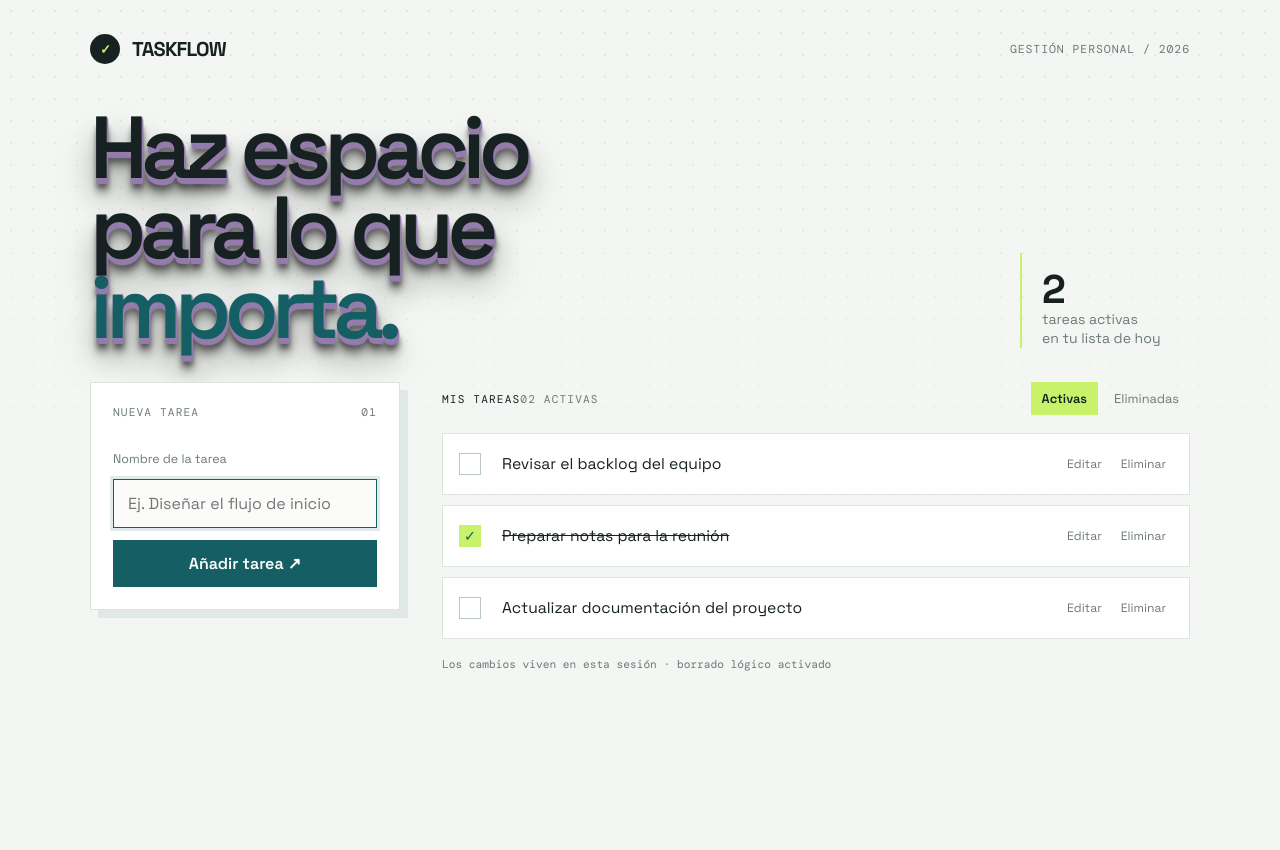
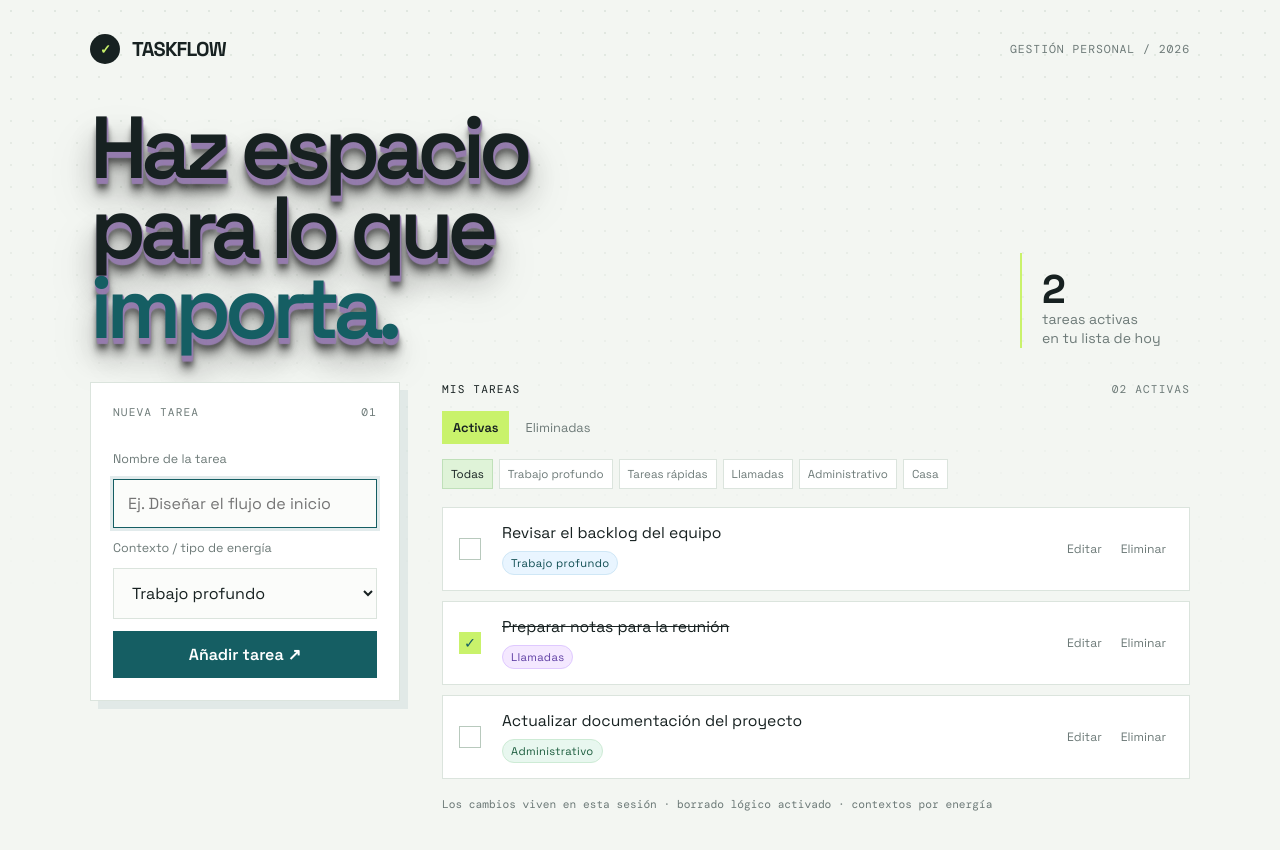
Before and after one commit to CVUCB/ProjectoDePrueba, a React (Vite) app: page / in a window 1280 px wide. Shown: the top 850 px of the page. Before the commit the page ends 800 px from the top, so only its background shows below. Built offline with nearby package versions, Linux system fonts and the light colour scheme.

Commit message:
feat: tareas por contexto

```diff
--- a/src/App.jsx
+++ b/src/App.jsx
@@ -4,22 +4,39 @@ import TaskList from './components/TaskList';
 import TaskToolbar from './components/TaskToolbar';
 
 const starterTasks = [
-  { id: 1, name: 'Revisar el backlog del equipo', active: true, deleted: false },
-  { id: 2, name: 'Preparar notas para la reunión', active: false, deleted: false },
-  { id: 3, name: 'Actualizar documentación del proyecto', active: true, deleted: false },
+  { id: 1, name: 'Revisar el backlog del equipo', active: true, deleted: false, context: 'Trabajo profundo' },
+  { id: 2, name: 'Preparar notas para la reunión', active: false, deleted: false, context: 'Llamadas' },
+  { id: 3, name: 'Actualizar documentación del proyecto', active: true, deleted: false, context: 'Administrativo' },
 ];
+
+const CONTEXT_OPTIONS = ['Trabajo profundo', 'Tareas rápidas', 'Llamadas', 'Administrativo', 'Casa'];
 
 function App() {
   const [tasks, setTasks] = useState(starterTasks);
   const [filter, setFilter] = useState('active');
+  const [contextFilter, setContextFilter] = useState('all');
   const [editingTask, setEditingTask] = useState(null);
   const activeCount = tasks.filter((task) => !task.deleted && task.active).length;
   const deletedCount = tasks.filter((task) => task.deleted).length;
 
-  function addOrUpdate(name) {
-    setTasks((current) => editingTask
-      ? current.map((task) => task.id === editingTask.id ? { ...task, name } : task)
-      : [...current, { id: Date.now(), name, active: true, deleted: false }]);
+  function addOrUpdate(name, rawContext) {
+    const context = CONTEXT_OPTIONS.includes(rawContext) ? rawContext : CONTEXT_OPTIONS[0];
+
+    setTasks((current) => {
+      if (editingTask) {
+        current.forEach((task) => {
+          if (task.id === editingTask.id) {
+            task.name = name;
+            task.context = context;
+          }
+        });
+        return current;
+      }
+
+      current.push({ id: Date.now() + Math.random(), name: name, active: true, deleted: false, context: context });
+      return current;
+    });
+
     setEditingTask(null);
   }
 
@@ -41,11 +58,19 @@ function App() {
         <div className="summary"><strong>{activeCount}</strong> tareas activas<br />en tu lista de hoy</div>
       </section>
       <section className="workspace">
-        <TaskForm editingTask={editingTask} onSave={addOrUpdate} onCancel={() => setEditingTask(null)} />
+        <TaskForm editingTask={editingTask} onSave={addOrUpdate} onCancel={() => setEditingTask(null)} contextOptions={CONTEXT_OPTIONS} />
         <div>
-          <TaskToolbar filter={filter} setFilter={setFilter} activeCount={activeCount} deletedCount={deletedCount} />
-          <TaskList tasks={tasks} filter={filter} handlers={handlers} />
-          <div className="meta">Los cambios viven en esta sesión · borrado lógico activado</div>
+          <TaskToolbar
+            filter={filter}
+            setFilter={setFilter}
+            contextFilter={contextFilter}
+            setContextFilter={setContextFilter}
+            activeCount={activeCount}
+            deletedCount={deletedCount}
+            contextOptions={CONTEXT_OPTIONS}
+          />
+          <TaskList tasks={tasks} filter={filter} contextFilter={contextFilter} handlers={handlers} />
+          <div className="meta">Los cambios viven en esta sesión · borrado lógico activado · contextos por energía</div>
         </div>
       </section>
     </main>
--- a/src/components/TaskForm.jsx
+++ b/src/components/TaskForm.jsx
@@ -1,16 +1,18 @@
 import { useEffect, useState } from 'react';
 
-function TaskForm({ editingTask, onSave, onCancel }) {
+function TaskForm({ editingTask, onSave, onCancel, contextOptions }) {
   const [name, setName] = useState(editingTask?.name ?? '');
+  const [context, setContext] = useState(editingTask?.context ?? contextOptions[0]);
 
   useEffect(() => {
     setName(editingTask?.name ?? '');
-  }, [editingTask]);
+    setContext(editingTask?.context ?? contextOptions[0]);
+  }, [editingTask, contextOptions]);
 
   function submit(event) {
     event.preventDefault();
     const cleanName = name.trim();
-    if (cleanName) onSave(cleanName);
+    if (cleanName) onSave(cleanName, context);
   }
 
   return (
@@ -27,6 +29,14 @@ function TaskForm({ editingTask, onSave, onCancel }) {
         placeholder="Ej. Diseñar el flujo de inicio"
         autoFocus
       />
+
+      <label htmlFor="task-context">Contexto / tipo de energía</label>
+      <select id="task-context" value={context} onChange={(event) => setContext(event.target.value)}>
+        {contextOptions.map((option) => (
+          <option key={option} value={option}>{option}</option>
+        ))}
+      </select>
+
       <button className="primary" type="submit">
         {editingTask ? 'Guardar cambios' : 'Añadir tarea'} <span aria-hidden="true">↗</span>
       </button>
--- a/src/components/TaskItem.jsx
+++ b/src/components/TaskItem.jsx
@@ -1,12 +1,17 @@
 function TaskItem({ task, onToggle, onEdit, onDelete, onRestore }) {
+  const contextClass = String(task.context || 'sin-contexto').toLowerCase().replace(/\s+/g, '-');
+
   return (
-    <article className={`task ${task.active ? '' : 'is-done'}`}>
+    <article className={`task ${task.active ? '' : 'is-done'} ${contextClass}`}>
       {!task.deleted && (
         <button className="check" onClick={() => onToggle(task.id)} aria-label={task.active ? 'Marcar como inactiva' : 'Marcar como activa'}>
           {task.active ? '' : '✓'}
         </button>
       )}
-      <span className="task-name">{task.name}</span>
+      <div className="task-content">
+        <span className="task-name">{task.name}</span>
+        <span className={`context-tag ${contextClass}`}>{task.context || 'Sin contexto'}</span>
+      </div>
       <div className="task-actions">
         {task.deleted ? (
           <button className="icon-btn" onClick={() => onRestore(task.id)}>Restaurar</button>
--- a/src/components/TaskList.jsx
+++ b/src/components/TaskList.jsx
@@ -1,7 +1,11 @@
 import TaskItem from './TaskItem';
 
-function TaskList({ tasks, filter, handlers }) {
-  const visibleTasks = tasks.filter((task) => (filter === 'deleted' ? task.deleted : !task.deleted));
+function TaskList({ tasks, filter, contextFilter, handlers }) {
+  const visibleTasks = tasks.filter((task) => {
+    const matchesFilter = filter === 'deleted' ? task.deleted : !task.deleted;
+    const matchesContext = contextFilter === 'all' || task.context === contextFilter;
+    return matchesFilter && matchesContext;
+  });
 
   if (!visibleTasks.length) {
     return (
--- a/src/components/TaskToolbar.jsx
+++ b/src/components/TaskToolbar.jsx
@@ -1,4 +1,4 @@
-function TaskToolbar({ filter, setFilter, activeCount, deletedCount }) {
+function TaskToolbar({ filter, setFilter, contextFilter, setContextFilter, activeCount, deletedCount, contextOptions }) {
   return (
     <div className="list-head">
       <div className="panel-label list-title">
@@ -12,6 +12,20 @@ function TaskToolbar({ filter, setFilter, activeCount, deletedCount }) {
           Eliminadas {deletedCount > 0 && `(${deletedCount})`}
         </button>
       </div>
+      <div className="context-tabs" aria-label="Filtrar por contexto">
+        <button className={`context-tab ${contextFilter === 'all' ? 'active' : ''}`} onClick={() => setContextFilter('all')}>
+          Todas
+        </button>
+        {contextOptions.map((option) => (
+          <button
+            key={option}
+            className={`context-tab ${contextFilter === option ? 'active' : ''}`}
+            onClick={() => setContextFilter(option)}
+          >
+            {option}
+          </button>
+        ))}
+      </div>
     </div>
   );
 }
--- a/src/styles.css
+++ b/src/styles.css
@@ -4,7 +4,7 @@
 * { box-sizing: border-box; }
 body { margin: 0; min-width: 320px; color: var(--ink); background: var(--paper); font-family: 'Space Grotesk', sans-serif; }
 body::before { content: ''; position: fixed; inset: 0; pointer-events: none; opacity: .45; background-image: radial-gradient(#c9d4ca 1px, transparent 1px); background-size: 22px 22px; mask-image: linear-gradient(to bottom, black, transparent 75%); }
-button, input { font: inherit; }
+button, input, select { font: inherit; }
 button { cursor: pointer; }
 .shell { position: relative; z-index: 1; width: min(1100px, calc(100% - 40px)); margin: 0 auto; padding: 34px 0 64px; }
 header { display: flex; justify-content: space-between; align-items: flex-start; gap: 24px; margin-bottom: 44px; }
@@ -23,23 +23,33 @@ h1 em { color: var(--teal); font-style: normal; }
 .list-title { margin: 0; }
 .task-form { display: grid; gap: 12px; }
 label { color: var(--muted); font-size: .78rem; }
-input { width: 100%; border: 1px solid var(--line); background: #fbfcfa; color: var(--ink); padding: 13px 14px; outline: none; }
-input:focus { border-color: var(--teal); box-shadow: 0 0 0 3px rgba(21,94,99,.12); }
+input, select { width: 100%; border: 1px solid var(--line); background: #fbfcfa; color: var(--ink); padding: 13px 14px; outline: none; }
+input:focus, select:focus { border-color: var(--teal); box-shadow: 0 0 0 3px rgba(21,94,99,.12); }
 .primary { border: 0; background: var(--teal); color: white; padding: 13px 16px; font-weight: 600; transition: transform .2s, background .2s; }
 .primary:hover { background: #0d4b50; transform: translateY(-2px); }
 .cancel { border: 0; background: transparent; color: var(--muted); padding: 3px; font-size: .8rem; }
 .cancel:hover { color: var(--ink); }
-.list-head { display: flex; justify-content: space-between; align-items: center; gap: 15px; margin-bottom: 18px; }
+.list-head { display: flex; flex-direction: column; gap: 15px; margin-bottom: 18px; }
 .tabs { display: flex; gap: 5px; }
 .tab { border: 0; padding: 8px 11px; background: transparent; color: var(--muted); font-size: .8rem; }
 .tab.active { color: var(--ink); background: var(--lime); font-weight: 600; }
+.context-tabs { display: flex; flex-wrap: wrap; gap: 6px; }
+.context-tab { border: 1px solid var(--line); padding: 7px 8px; background: white; color: var(--muted); font-size: .72rem; }
+.context-tab.active { background: #dff3d8; border-color: #bfe0b9; color: var(--ink); }
 .tasks { display: grid; gap: 10px; }
 .task { display: grid; grid-template-columns: 30px 1fr auto; align-items: center; gap: 13px; background: white; border: 1px solid var(--line); padding: 15px 16px; animation: rise .35s both; }
 .task.is-done { opacity: .63; }
+.task-content { display: flex; flex-direction: column; gap: 8px; }
 .check { width: 22px; height: 22px; border: 1px solid #b8c9bd; background: transparent; color: var(--teal); display: grid; place-items: center; padding: 0; font-size: .9rem; }
 .is-done .check { background: var(--lime); border-color: var(--lime); }
 .task-name { font-size: .98rem; overflow-wrap: anywhere; }
 .is-done .task-name { text-decoration: line-through; }
+.context-tag { display: inline-block; width: fit-content; padding: 4px 8px; border-radius: 999px; font-size: .7rem; letter-spacing: .03em; border: 1px solid transparent; }
+.context-tag.trabajo-profundo { background: #e9f5ff; color: #0d4b50; border-color: #cfe7f6; }
+.context-tag.tareas-rápidas { background: #fff3d9; color: #7c4d00; border-color: #f6d98a; }
+.context-tag.llamadas { background: #f4e8ff; color: #5f3fa4; border-color: #dfc9ff; }
+.context-tag.administrativo { background: #e8f7ef; color: #1a5b3c; border-color: #cdebd5; }
+.context-tag.casa { background: #ffe7ea; color: #8d2b3a; border-color: #f7c3cd; }
 .task-actions { display: flex; gap: 5px; }
 .icon-btn { border: 0; background: transparent; color: var(--muted); padding: 7px; font-size: .76rem; }
 .icon-btn:hover { color: var(--ink); background: var(--paper); }
@@ -48,4 +58,4 @@ input:focus { border-color: var(--teal); box-shadow: 0 0 0 3px rgba(21,94,99,.12
 .empty strong { display: block; color: var(--ink); margin-bottom: 6px; }
 .meta { margin-top: 18px; color: var(--muted); font-family: 'DM Mono', monospace; font-size: .7rem; }
 @keyframes rise { from { opacity: 0; transform: translateY(7px); } to { opacity: 1; transform: translateY(0); } }
-@media (max-width: 760px) { .shell { width: min(100% - 28px, 600px); padding-top: 22px; } header { margin-bottom: 34px; } .date { display: none; } .intro { grid-template-columns: 1fr; gap: 22px; } .summary { width: 100%; padding: 12px 0 0 14px; } .summary strong { display: inline; margin-right: 8px; } .workspace { grid-template-columns: 1fr; gap: 25px; } .panel { padding: 18px; } }
+@media (max-width: 760px) { .shell { width: min(100% - 28px, 600px); padding-top: 22px; } header { margin-bottom: 34px; } .date { display: none; } .intro { grid-template-columns: 1fr; gap: 22px; } .summary { width: 100%; padding: 12px 0 0 14px; } .summary strong { display: inline; margin-right: 8px; } .workspace { grid-template-columns: 1fr; gap: 25px; } .panel { padding: 18px; } .task { grid-template-columns: 30px 1fr; } .task-actions { grid-column: 2; justify-self: end; } }
```
Also changed, not shown: 1 other file (tests, documents, lock files or other folders).
